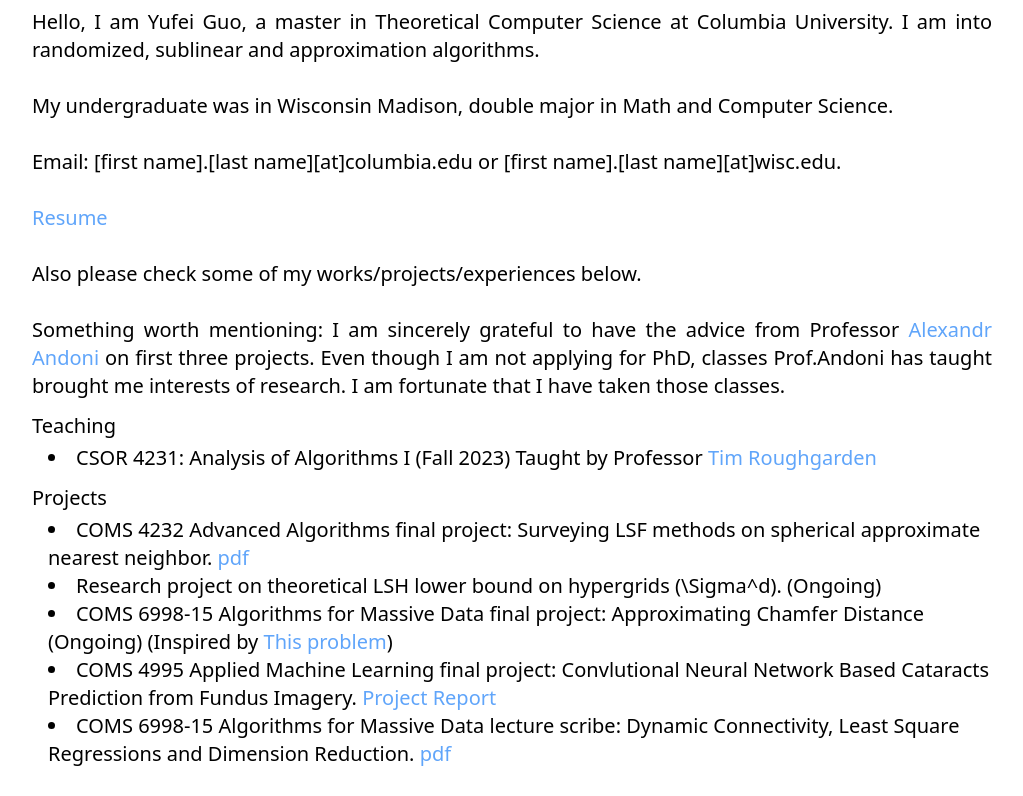
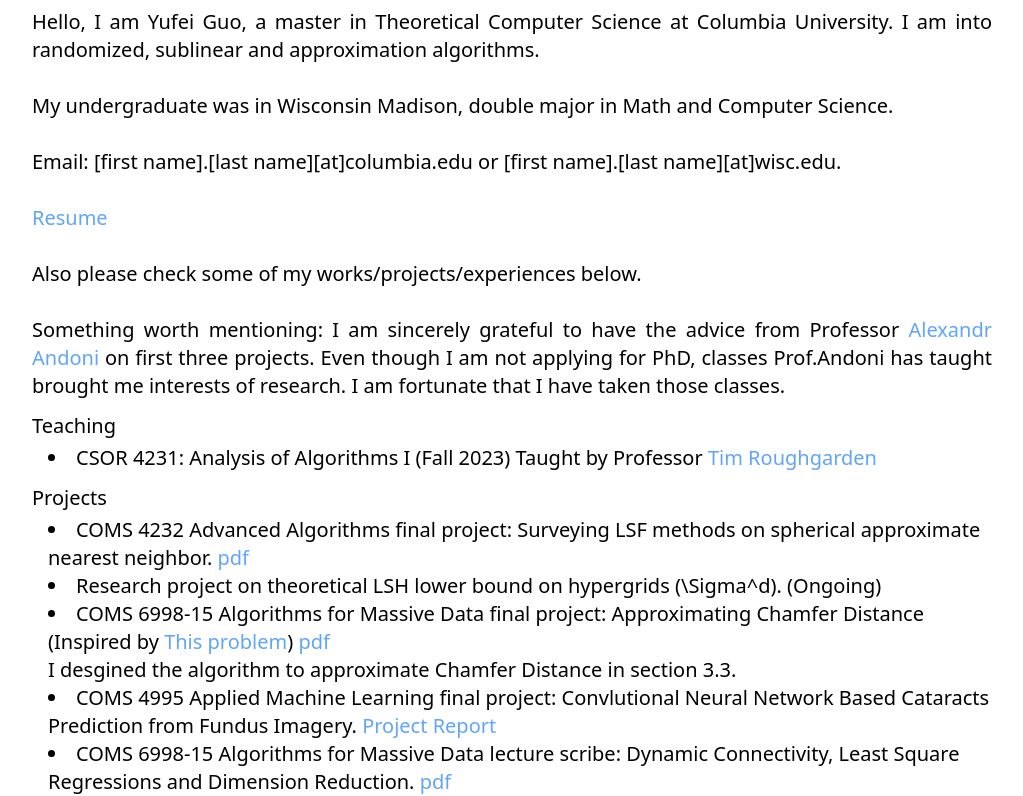
Before and after one commit to ACiREx8/ACiREx8.github.io, a plain HTML site: page index.html in a window 1280 px wide. Shown: the part 124-920 px from the top of the page, without its empty margins (128-1151 px from the left). Before the commit the page ends 892 px from the top, so only its background shows below. Drawn offline with Linux system fonts and the light colour scheme.

Commit message:
Update index.html

```diff
--- a/index.html
+++ b/index.html
@@ -88,7 +88,9 @@
                 </li>
 
                 <li>
-                    COMS 6998-15 Algorithms for Massive Data final project: Approximating Chamfer Distance (Ongoing) (Inspired by <a class="text-blue-400 hover:text-orange-400" href="https://sublinear.info/49" target="_blank" rel="noopener noreferrer">This problem</a>)
+                    COMS 6998-15 Algorithms for Massive Data final project: Approximating Chamfer Distance (Inspired by <a class="text-blue-400 hover:text-orange-400" href="https://sublinear.info/49" target="_blank" rel="noopener noreferrer">This problem</a>) <a class="text-blue-400 hover:text-orange-400" href="files/Approximate_Chamfer.pdf" target="_blank" rel="noopener noreferrer">pdf</a>
+                    <br>
+                    I desgined the algorithm to approximate Chamfer Distance in section 3.3.
                 </li>
 
                 <li>
```
